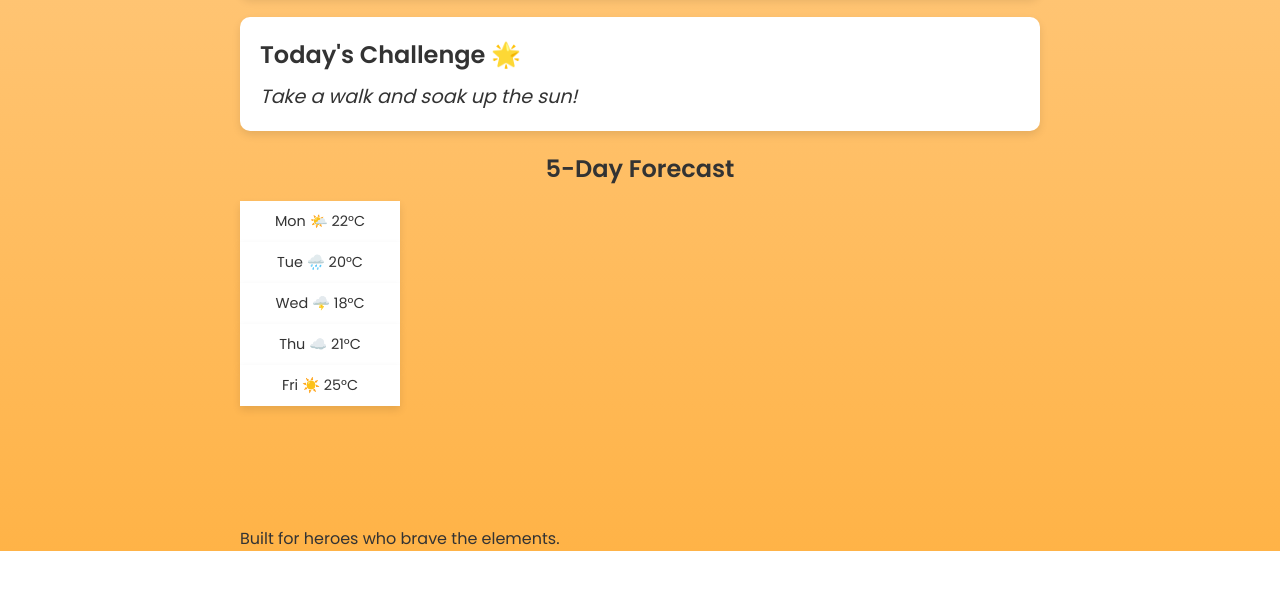
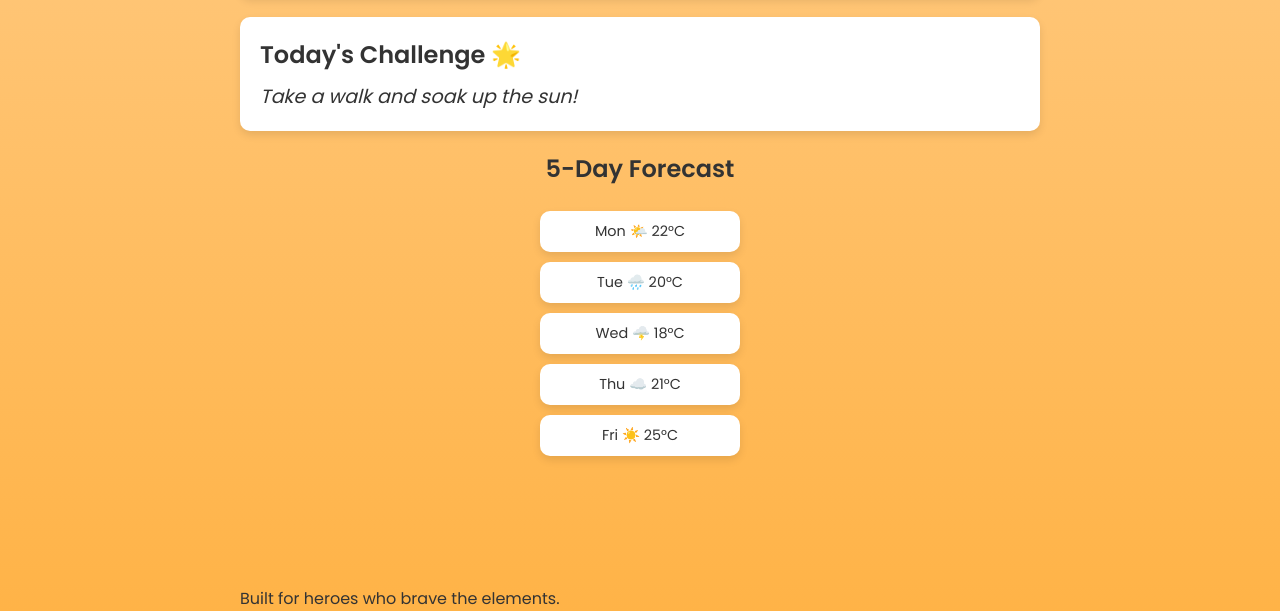
Before and after one commit to j4ke-m4loney/weather-hero-app, a plain HTML site: page index.html in a window 1280 px wide. Shown: the part 431-1042 px from the top of the page. Before the commit the page ends 982 px from the top, so only its background shows below. Drawn offline with Linux system fonts and the light colour scheme.

Commit message:
styled 5 day forcast

```diff
--- a/style.css
+++ b/style.css
@@ -167,8 +167,13 @@ button:hover {
 /* 5 day forecaset */
 
 #forecast {
-  text-align: center;
-
+  display: flex;
+  flex-direction: column;
+  align-items: center;
+  /* Centers items horizontally */
+  justify-content: center;
+  /* Centers items vertically */
+  width: 100%;
 }
 
 #forecast h2 {
@@ -180,6 +185,7 @@ button:hover {
   display: flex;
   gap: 10px;
   justify-content: center;
+
 }
 
 .forecast-card {
@@ -187,8 +193,10 @@ button:hover {
   padding: 10px;
   box-shadow: 0 4px 8px rgba(0, 0, 0, 0.1);
   font-size: 0.9rem;
-  width: 160px;
+  width: 200px;
   text-align: center;
+  border-radius: 10px;
+  margin: 10px;
 }
 
 /* Responsive Design Elements added*/
```
